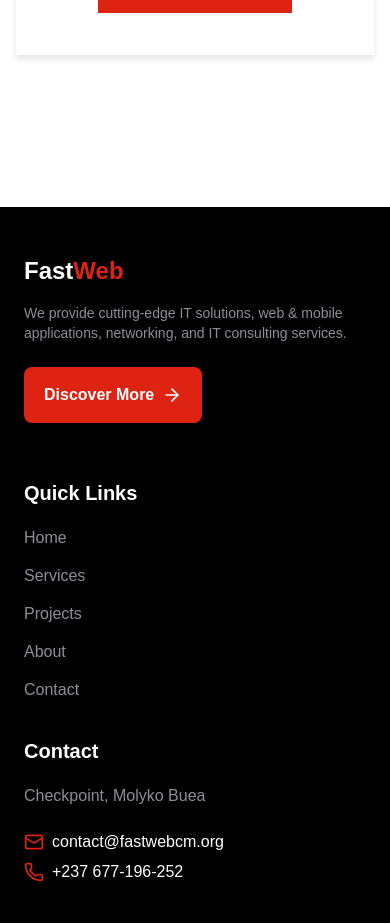
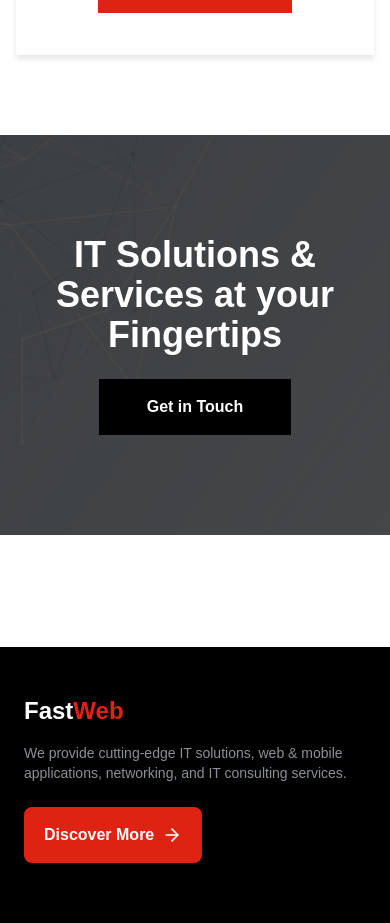
Before and after one commit to fastweb-cm/company-website, a React (Vite) app in the folder app/: page / in a window 390 px wide. Shown: the part 8660-9583 px from the top of the page. Built offline with nearby package versions, Linux system fonts and the light colour scheme.

Commit message:
added the call to action section

```diff
--- /dev/null
+++ b/app/src/components/HomeCTA.jsx
@@ -0,0 +1,15 @@
+import bg from "../assets/backgrounds/bg.jpg"
+import Button from "./Button"
+
+export default function HomeCTA() {
+  return (
+    <div className="relative w-full h-[400px] bg-primary flex items-center justify-center overflow-hidden">
+        <img src={bg} alt="ctabanner" className="absolute inset-0 w-full h-full object-cover group" />
+        <div className="absolute inset-0 bg-black/70"></div>
+        <div className="relative z-10 flex flex-col items-center justify-center gap-6 text-center px-4">
+            <h3 className="text-4xl md:text-6xl md:max-w-2xl font-extrabold text-white">IT Solutions & Services at your Fingertips</h3>
+            <Button variant="black" hoverBg="primary" className="px-12 rounded-none py-4">Get in Touch</Button>
+        </div>
+    </div>
+  )
+}
--- a/app/src/pages/Home.jsx
+++ b/app/src/pages/Home.jsx
@@ -1,6 +1,7 @@
 import HeroSection from "../components/HeroSection";
 import HomeAbout from "../components/HomeAbout";
 import HomeCountdown from "../components/HomeCountdown";
+import HomeCTA from "../components/HomeCTA";
 import HomeHeroCard from "../components/HomeHeroCard";
 import HomeProjects from "../components/HomeProjects";
 import HomeServices from "../components/HomeServices";
@@ -47,6 +48,11 @@
         <HomeCountdown />
       </section>
 
+      {/* call to action */}
+      <section className="my-10">
+        <HomeCTA />
+      </section>
+
     </div>
   );
 };
```
